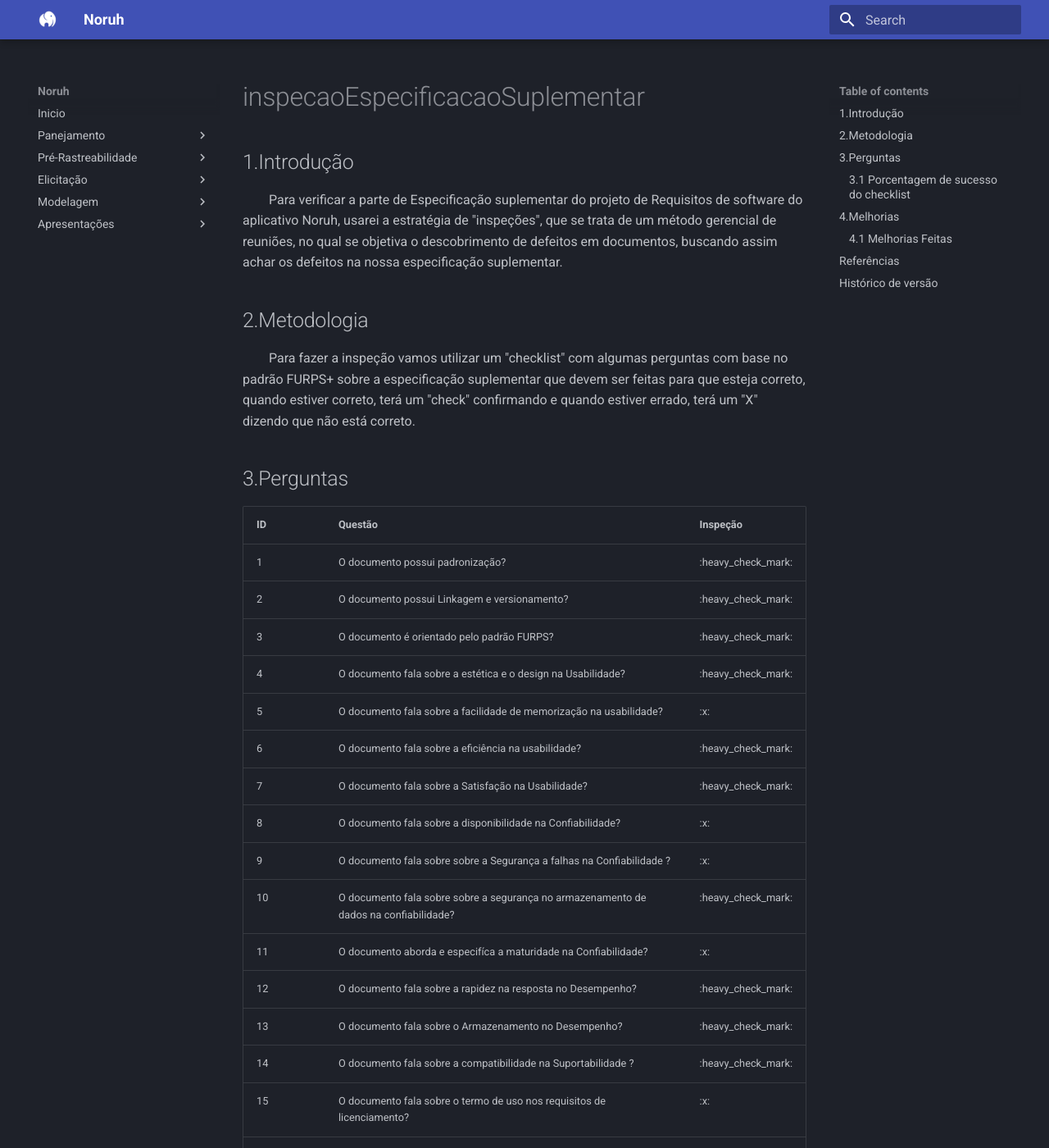
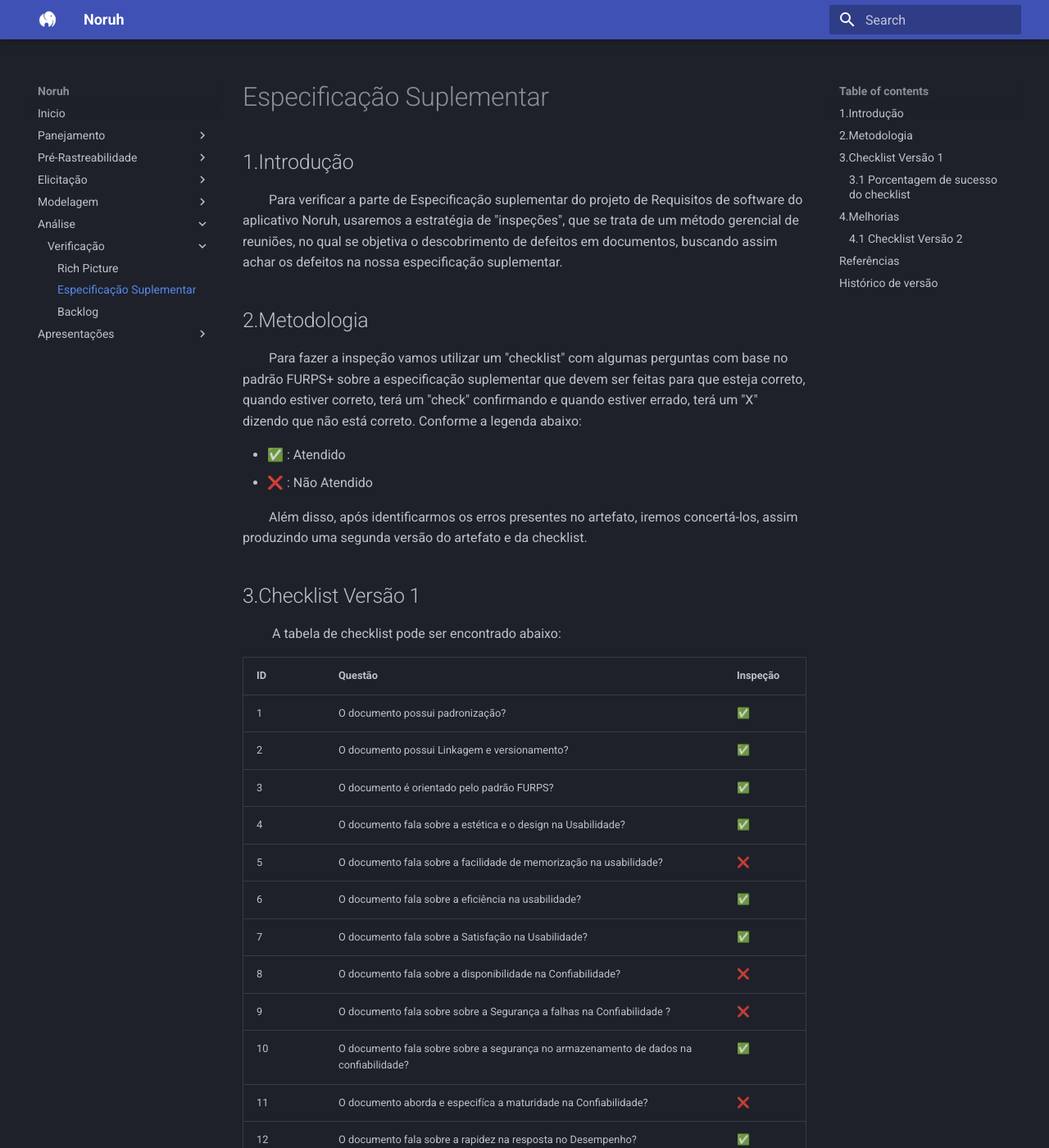
Before and after one commit to Thiab394/2022.1-Noruh, an MkDocs documentation site: the page built from docs/analise/verificacao/inspecaoEspecificacaoSuplementar.md, in a window 1280 px wide and 1400 px high. Shown: the whole window at 82% size. Built offline with MkDocs 1.6.1 and Material for MkDocs 9.7.7, drawn with Linux system fonts in a browser that asks for light colours; some of the changed text lies outside the part shown.

Commit message:
Revisao de arquivos

```diff
--- a/docs/analise/verificacao/inspecaoEspecificacaoSuplementar.md
+++ b/docs/analise/verificacao/inspecaoEspecificacaoSuplementar.md
@@ -1,37 +1,49 @@
 ## 1.Introdução
 
-&emsp;&emsp;Para verificar a parte de Especificação suplementar do projeto de Requisitos de software do aplicativo Noruh, usarei a estratégia de "inspeções", que se trata de um método gerencial de reuniões, no qual se objetiva o descobrimento de defeitos em documentos, buscando assim achar os defeitos na nossa especificação suplementar.
+&emsp;&emsp;Para verificar a parte de Especificação suplementar do projeto de Requisitos de software do aplicativo Noruh, usaremos a estratégia de "inspeções", que se trata de um método gerencial de reuniões, no qual se objetiva o descobrimento de defeitos em documentos, buscando assim achar os defeitos na nossa especificação suplementar.
 
 ## 2.Metodologia
 
-&emsp;&emsp;Para fazer a inspeção vamos utilizar um "checklist" com algumas perguntas com base no padrão FURPS+ sobre a especificação suplementar que devem ser feitas para que esteja correto, quando estiver correto, terá um "check" confirmando e quando estiver errado, terá um "X" dizendo que não está correto.
+&emsp;&emsp;Para fazer a inspeção vamos utilizar um "checklist" com algumas perguntas com base no padrão FURPS+ sobre a especificação suplementar que devem ser feitas para que esteja correto, quando estiver correto, terá um "check" confirmando e quando estiver errado, terá um "X" dizendo que não está correto. Conforme a legenda abaixo:
 
-## 3.Perguntas
+- ✅ : Atendido
+- ❌ : Não Atendido
+
+&emsp;&emsp;Além disso, após identificarmos os erros presentes no artefato, iremos concertá-los, assim produzindo uma segunda versão do artefato e da checklist.
+## 3.Checklist Versão 1
+
+&emsp;&emsp; A tabela de checklist pode ser encontrado abaixo:
 
 |ID|Questão| Inspeção |
 |-----------|-------------|-------------|
-|1 | O documento possui padronização?|:heavy_check_mark: |
-|2 | O documento possui Linkagem e  versionamento? | :heavy_check_mark:|
-|3 | O documento é orientado pelo padrão FURPS? | :heavy_check_mark:|
-|4 | O documento fala sobre a estética e  o design na Usabilidade? | :heavy_check_mark:|
-|5 | O documento fala sobre a facilidade de memorização na usabilidade? |:x:|
-|6 | O documento fala  sobre a eficiência na usabilidade? | :heavy_check_mark:|
-|7 | O documento fala sobre a Satisfação na Usabilidade? |:heavy_check_mark:|
-|8 | O documento fala sobre a disponibilidade na Confiabilidade?| :x:|
-|9 | O documento fala sobre sobre a Segurança a falhas na Confiabilidade ? | :x:|
-|10 | O documento fala sobre sobre a segurança no armazenamento de dados na confiabilidade? |:heavy_check_mark:|
-|11 | O documento aborda e especifíca a maturidade na Confiabilidade?| :x:|
-|12 | O documento fala sobre a  rapidez na resposta no Desempenho? | :heavy_check_mark:|
-|13 | O documento fala sobre o Armazenamento no Desempenho? | :heavy_check_mark:|
-|14 | O documento fala sobre a compatibilidade na Suportabilidade ? | :heavy_check_mark:|
-|15 |  O documento fala sobre o termo de uso nos requisitos de licenciamento?| :x: |
-|16 |  O documento fala sobre o termos de privacidade no requisito de licenciamento? | :x: |
+|1 | O documento possui padronização?|✅ |
+|2 | O documento possui Linkagem e  versionamento? | ✅|
+|3 | O documento é orientado pelo padrão FURPS? | ✅|
+|4 | O documento fala sobre a estética e  o design na Usabilidade? | ✅|
+|5 | O documento fala sobre a facilidade de memorização na usabilidade? |❌|
+|6 | O documento fala  sobre a eficiência na usabilidade? | ✅|
+|7 | O documento fala sobre a Satisfação na Usabilidade? |✅|
+|8 | O documento fala sobre a disponibilidade na Confiabilidade?| ❌|
+|9 | O documento fala sobre sobre a Segurança a falhas na Confiabilidade ? | ❌|
+|10 | O documento fala sobre sobre a segurança no armazenamento de dados na confiabilidade? |✅|
+|11 | O documento aborda e especifíca a maturidade na Confiabilidade?| ❌|
+|12 | O documento fala sobre a  rapidez na resposta no Desempenho? | ✅|
+|13 | O documento fala sobre o Armazenamento no Desempenho? | ✅|
+|14 | O documento fala sobre a compatibilidade na Suportabilidade ? | ✅|
+|15 |  O documento fala sobre o termo de uso nos requisitos de licenciamento?| ❌ |
+|16 |  O documento fala sobre o termos de privacidade no requisito de licenciamento? | ❌ |
+
+<figcaption align='center'>
+    <b>Tabela 1: Checklist Versão 1 </b>
+    <br><small> Fonte:Elaboração Própria </small>
+</figcaption>
 
 ### 3.1 Porcentagem de sucesso do checklist
 - 6 ERROS e 10 ACERTOS
 - 62,5% de acertos na especificação suplementar após a inspeção
 
 ## 4.Melhorias
+&emsp;&emsp; Após fazermos a checklist, identificamos as seguintes melhorias a serem feita no artfato:
 
 | Especificação Suplementar | Melhoria |
 |:-------|:---------|
@@ -43,8 +55,37 @@
 | 06 | Especificar termo de uso nos requisitos de licenciamento |
 | 07 | Especificar termo de privacidade nos requisitos de licenciamento |
 
-### 4.1 Melhorias Feitas
-- Todas as melhorias encontradas após a inspeção com o "checklist" já foram feitas e arrumadas na parte de especificação suplementar do projeto.
+<figcaption align='center'>
+    <b>Tabela 2: Tabela de melhorias </b>
+    <br><small> Fonte:Elaboração Própria </small>
+</figcaption>
+
+### 4.1 Checklist Versão 2
+&emsp;&emsp; Todas as melhorias encontradas após a inspeção com o "checklist" foram feitas e arrumadas na parte de especificação suplementar do projeto. Dessa forma, obtivemos a seguinte checklist:
+
+|ID|Questão| Inspeção |
+|-----------|-------------|-------------|
+|1 | O documento possui padronização?|✅ |
+|2 | O documento possui Linkagem e  versionamento? | ✅|
+|3 | O documento é orientado pelo padrão FURPS? | ✅|
+|4 | O documento fala sobre a estética e  o design na Usabilidade? | ✅|
+|5 | O documento fala sobre a facilidade de memorização na usabilidade? |✅|
+|6 | O documento fala  sobre a eficiência na usabilidade? | ✅|
+|7 | O documento fala sobre a Satisfação na Usabilidade? |✅|
+|8 | O documento fala sobre a disponibilidade na Confiabilidade?| ✅|
+|9 | O documento fala sobre sobre a Segurança a falhas na Confiabilidade ? | ✅|
+|10 | O documento fala sobre sobre a segurança no armazenamento de dados na confiabilidade? |✅|
+|11 | O documento aborda e especifíca a maturidade na Confiabilidade?| ✅|
+|12 | O documento fala sobre a  rapidez na resposta no Desempenho? | ✅|
+|13 | O documento fala sobre o Armazenamento no Desempenho? | ✅|
+|14 | O documento fala sobre a compatibilidade na Suportabilidade ? | ✅|
+|15 |  O documento fala sobre o termo de uso nos requisitos de licenciamento?| ✅ |
+|16 |  O documento fala sobre o termos de privacidade no requisito de licenciamento? | ✅ |
+
+<figcaption align='center'>
+    <b>Tabela 2: Checklist Versão 2 </b>
+    <br><small> Fonte:Elaboração Própria </small>
+</figcaption>
 
 ## Referências
 - FURPS+ [https://qualidadebr.wordpress.com/2008/07/10/furps/], acesso em 17 de julho de 2022
@@ -55,6 +96,7 @@
 ## Histórico de versão
 | Versão |      Alteração      | Responsável |           Revisor            |   Data   | Hora  |
 | :----: | :-----------------: | :---------: | :--------------------------: | :------: | :------: |
-|  1.0   |          -          |    João Henrique    |      -               | 12/08/22 |12:30 às 14:30 |
-|  1.1   | Adicionando referencias e melhorias feitas ao documento|João Henrique|-| 12/08/22 |14:35 às 14:40 |
-|  1.2   | Adicionando porcentagem de sucesso|João Henrique|-| 12/08/22 |14:50 às 15:00 |
+|  1.0   |          -          |    João Henrique    |    Lucas               | 12/08/22 |12:30 às 14:30 |
+|  1.1   | Adicionando referencias e melhorias feitas ao documento|João Henrique|Lucas| 12/08/22 |14:35 às 14:40 |
+|  1.2   | Adicionando porcentagem de sucesso|João Henrique|Lucas| 12/08/22 |14:50 às 15:00 |
+|  1.3   | Arquivo revisado |Lucas    |      -       | 14/08/22 |13:30 às 14:00 |
--- a/mkdocs.yml
+++ b/mkdocs.yml
@@ -24,7 +24,11 @@
         - 'NFR Framework': './modelagem/nfrframework.md'
         - 'Histórias de Usuário': './modelagem/historiasDeUsuario.md'
         - 'Backlog do Produto': './modelagem/backlog.md'
-
+    - Análise:
+        - Verificação:
+            - 'Rich Picture': './analise/verificacao/inspecaoRichPicture.md'
+            - 'Especificação Suplementar': './analise/verificacao/inspecaoEspecificacaoSuplementar.md'
+            - 'Backlog': './analise/verificacao/inspecaoBacklog.md'
     - Apresentações:
         - 'Apresentação 1': './apresentacoes/apresentacao1.md'
         - 'Apresentação 2': './apresentacoes/apresentacao2.md'
```
Also changed, not shown: docs/analise/verificacao/inspecaoRichPicture.md (+18 -13 lines), docs/analise/verificacao/inspecaoBacklog.md (added).
